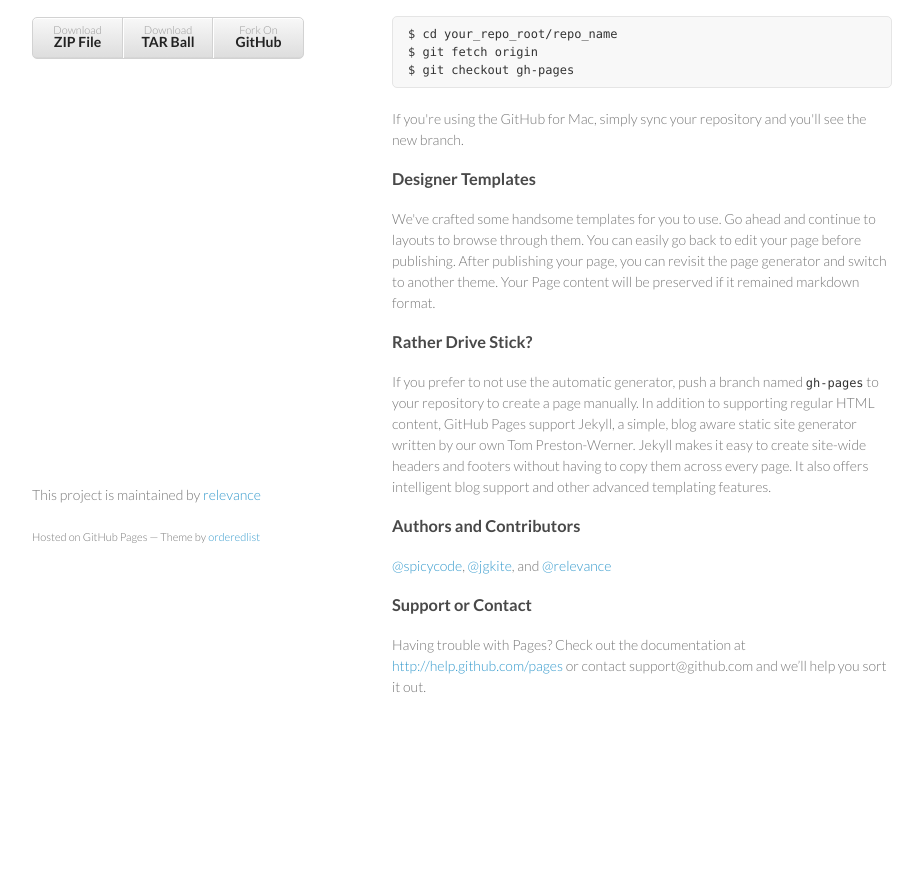
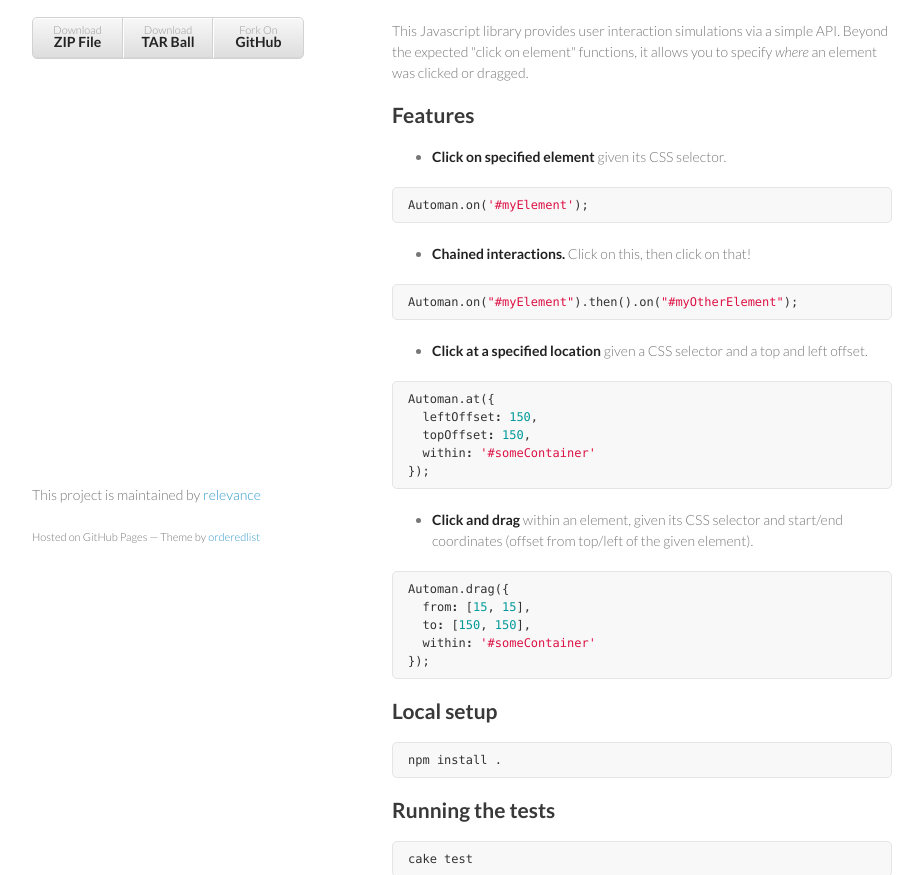
Before and after one commit to relevance/automan, a plain HTML site: page index.html in a window 1280 px wide. Shown: the part 184-1059 px from the top of the page, without its empty margins (178-1101 px from the left). Before the commit the page ends 951 px from the top, so only its background shows below. Drawn offline with Linux system fonts and the light colour scheme.

Commit message:
Adding readme contents to GH page

```diff
--- a/index.html
+++ b/index.html
@@ -25,33 +25,77 @@
         </ul>
       </header>
       <section>
-        <h3>Welcome to GitHub Pages.</h3>
+        <article class="markdown-body" itemprop="mainContentOfPage">
+          <pre><code>_______         _____
+___    |____  ____  /_______ _______ ___ ______ ________
+__  /| |_  / / /_  __/_  __ \__  __ `__ \_  __ `/__  __ \
+_  ___ |/ /_/ / / /_  / /_/ /_  / / / / // /_/ / _  / / /
+/_/  |_|\__,_/  \__/  \____/ /_/ /_/ /_/ \__,_/  /_/ /_/
+          </code></pre>
 
-<p>This automatic page generator is the easiest way to create beautiful pages for all of your projects. Author your page content here using GitHub Flavored Markdown, select a template crafted by a designer, and publish. After your page is generated, you can check out the new branch:</p>
+          <p>This Javascript library provides user interaction simulations via a
+          simple API. Beyond the expected "click on element" functions, it allows
+          you to specify <em>where</em> an element was clicked or dragged.</p>
 
-<pre><code>$ cd your_repo_root/repo_name
-$ git fetch origin
-$ git checkout gh-pages
+          <h2>Features</h2>
+
+          <ul>
+          <li>
+          <strong>Click on specified element</strong> given its CSS selector.</li>
+          </ul><div class="highlight">
+          <pre><span class="nx">Automan</span><span class="p">.</span><span class="nx">on</span><span class="p">(</span><span class="s1">'#myElement'</span><span class="p">);</span></pre>
+          </div>
+
+
+          <ul>
+          <li>
+          <strong>Chained interactions.</strong> Click on this, then click on that!</li>
+          </ul><div class="highlight">
+          <pre><span class="nx">Automan</span><span class="p">.</span><span class="nx">on</span><span class="p">(</span><span class="s2">"#myElement"</span><span class="p">).</span><span class="nx">then</span><span class="p">().</span><span class="nx">on</span><span class="p">(</span><span class="s2">"#myOtherElement"</span><span class="p">);</span></pre>
+          </div>
+
+
+          <ul>
+          <li>
+          <strong>Click at a specified location</strong> given a CSS selector and a top and
+          left offset.</li>
+          </ul><div class="highlight">
+          <pre><span class="nx">Automan</span><span class="p">.</span><span class="nx">at</span><span class="p">({</span>
+  <span class="nx">leftOffset</span><span class="o">:</span> <span class="mi">150</span><span class="p">,</span>
+  <span class="nx">topOffset</span><span class="o">:</span> <span class="mi">150</span><span class="p">,</span>
+  <span class="nx">within</span><span class="o">:</span> <span class="s1">'#someContainer'</span>
+<span class="p">});</span></pre>
+          </div>
+
+
+          <ul>
+      <li>
+      <strong>Click and drag</strong> within an element, given its CSS selector and
+      start/end coordinates (offset from top/left of the given element).</li>
+      </ul><div class="highlight">
+      <pre><span class="nx">Automan</span><span class="p">.</span><span class="nx">drag</span><span class="p">({</span>
+  <span class="nx">from</span><span class="o">:</span> <span class="p">[</span><span class="mi">15</span><span class="p">,</span> <span class="mi">15</span><span class="p">],</span>
+  <span class="nx">to</span><span class="o">:</span> <span class="p">[</span><span class="mi">150</span><span class="p">,</span> <span class="mi">150</span><span class="p">],</span>
+  <span class="nx">within</span><span class="o">:</span> <span class="s1">'#someContainer'</span>
+<span class="p">});</span></pre>
+      </div>
+
+
+<h2>Local setup</h2>
+
+<pre><code>npm install .
 </code></pre>
 
-<p>If you're using the GitHub for Mac, simply sync your repository and you'll see the new branch.</p>
+<h2>Running the tests</h2>
 
-<h3>Designer Templates</h3>
+<pre><code>cake test
+</code></pre></article>
 
-<p>We've crafted some handsome templates for you to use. Go ahead and continue to layouts to browse through them. You can easily go back to edit your page before publishing. After publishing your page, you can revisit the page generator and switch to another theme. Your Page content will be preserved if it remained markdown format.</p>
-
-<h3>Rather Drive Stick?</h3>
-
-<p>If you prefer to not use the automatic generator, push a branch named <code>gh-pages</code> to your repository to create a page manually. In addition to supporting regular HTML content, GitHub Pages support Jekyll, a simple, blog aware static site generator written by our own Tom Preston-Werner. Jekyll makes it easy to create site-wide headers and footers without having to copy them across every page. It also offers intelligent blog support and other advanced templating features.</p>
-
-<h3>Authors and Contributors</h3>
+        <h2>Authors and Contributors</h2>
 
 <p><a href="https://github.com/spicycode" class="user-mention">@spicycode</a>, <a href="https://github.com/jgkite" class="user-mention">@jgkite</a>, and <a href="https://github.com/relevance" class="user-mention">@relevance</a></p>
 
-<h3>Support or Contact</h3>
-
-<p>Having trouble with Pages? Check out the documentation at <a href="http://help.github.com/pages">http://help.github.com/pages</a> or contact support@github.com and we’ll help you sort it out.</p>
-      </section>
+     </section>
       <footer>
         <p>This project is maintained by <a href="https://github.com/relevance">relevance</a></p>
         <p><small>Hosted on GitHub Pages &mdash; Theme by <a href="https://github.com/orderedlist">orderedlist</a></small></p>
```
